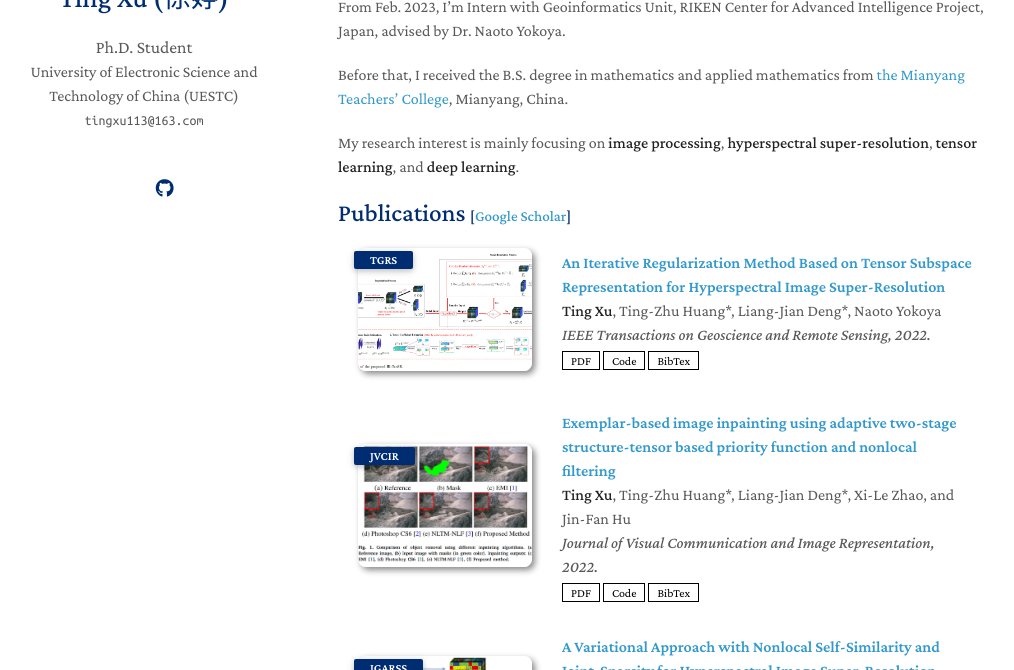
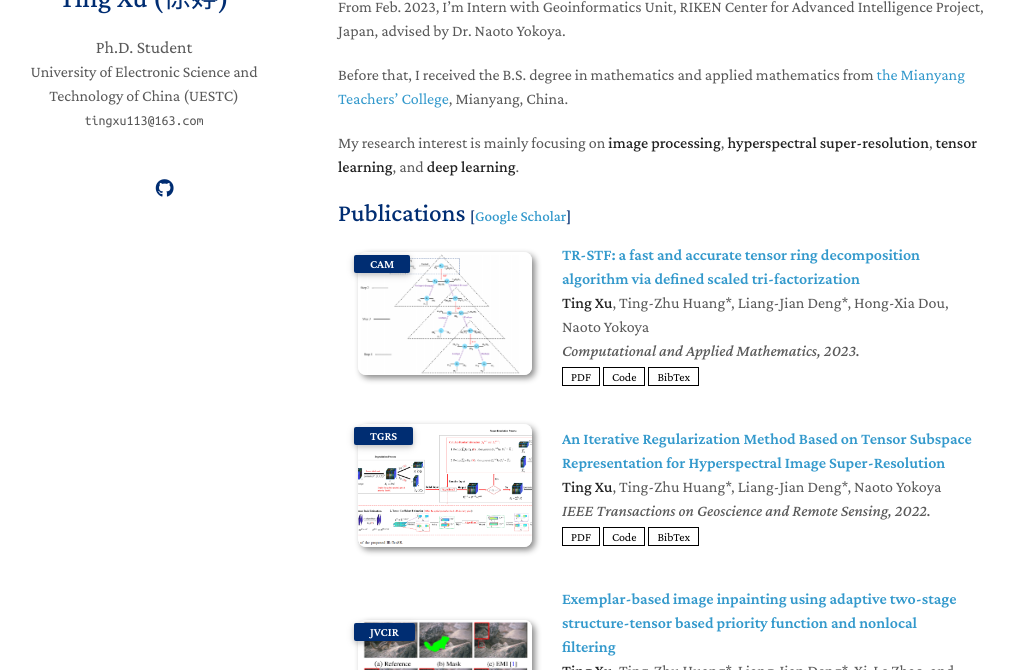
Before and after one commit to tingxu113/tingxu113.github.io, a Jekyll site: the page built from index.md, in a window 1280 px wide and 900 px high, cut to the strip 230-900 px from the top of the window. Shown: the whole strip, without its empty margins (132-1146 px from the left). Built offline with Jekyll 4.4.1, drawn with Linux system fonts in a browser that asks for light colours; nearby versions of some CDN libraries; a style sheet for code colours, icons or effects is not loaded; our own code applies the rules of GitHub Pages for plain Markdown files.

Commit message:
Update publications.md

```diff
--- a/_includes/publications.md
+++ b/_includes/publications.md
@@ -3,6 +3,31 @@
 
 <div class="publications">
 <ol class="bibliography">
+
+
+<li>
+<div class="pub-row">
+  <div class="col-sm-3 abbr" style="position: relative;padding-right: 15px;padding-left: 15px;">
+    <img src="assets/img/TR-STF.png" width="200px" class="teaser img-fluid z-depth-1" style="width=100;height=30%">
+            <abbr class="badge">CAM</abbr>
+  </div>
+  <div class="col-sm-9" style="position: relative;padding-right: 15px;padding-left: 20px;">
+      <div class="title"><a href="https://link.springer.com/article/10.1007/s40314-023-02368-w">TR-STF: a fast and accurate tensor ring decomposition algorithm via defined scaled tri-factorization</a></div>
+      <div class="author"><strong>Ting Xu</strong>, Ting-Zhu Huang*, Liang-Jian Deng*, Hong-Xia Dou, Naoto Yokoya</div>
+      <div class="periodical"><em>Computational and Applied Mathematics, 2023.</em>
+      </div>
+    <div class="links">
+      <a href="https://link.springer.com/article/10.1007/s40314-023-02368-w" class="btn btn-sm z-depth-0" role="button" target="_blank" style="font-size:12px;">PDF</a>
+      <a href="https://github.com/tingxu113/TR-STF" class="btn btn-sm z-depth-0" role="button" target="_blank" style="font-size:12px;">Code</a>
+      <a href="https://github.com/tingxu113/tingxu113.github.io/blob/main/assets/img/STF_bib.txt" class="btn btn-sm z-depth-0" role="button" target="_blank" style="font-size:12px;">BibTex</a>
+    </div>
+  </div>
+</div>
+</li>
+
+
+
+<br>
 
 <li>
 <div class="pub-row">
```
